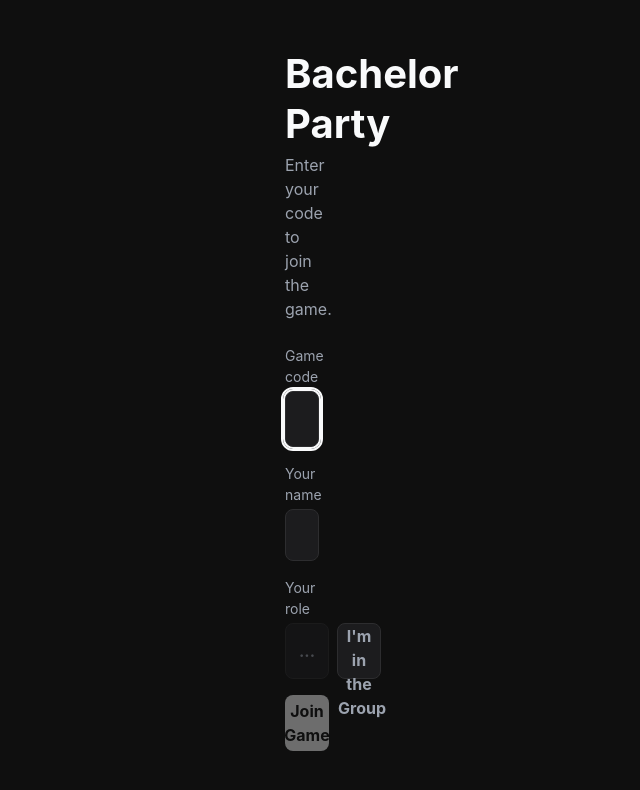
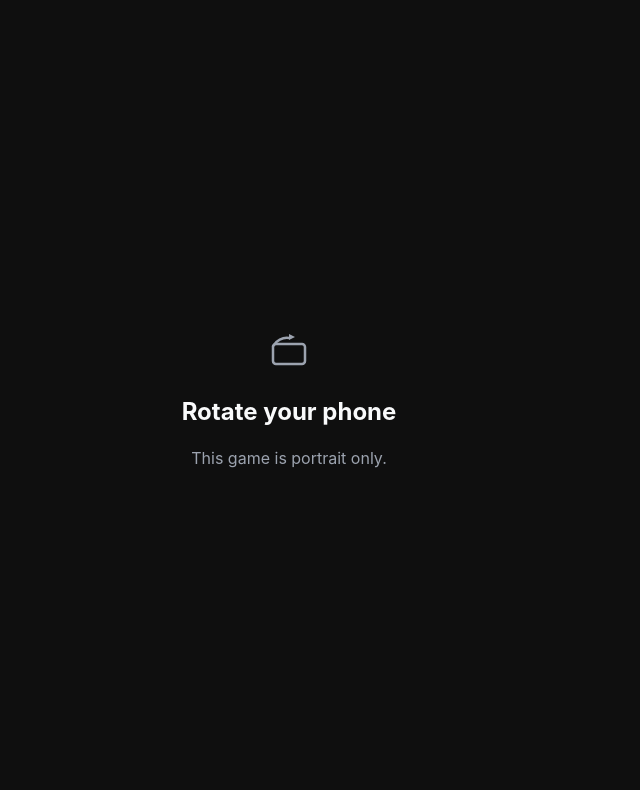
Before and after one commit to EspetecDev/octapp, a SvelteKit app: page / in a window 1280 px wide. Shown: the top 790 px of the page, without its empty margins (351-991 px from the left). Built offline with nearby package versions, Linux system fonts and the light colour scheme; no server answers.

Commit message:
fix(01-04): re-mount LandscapeOverlay to satisfy MOBX-04

```diff
--- a/src/routes/+layout.svelte
+++ b/src/routes/+layout.svelte
@@ -2,6 +2,7 @@
   import "../app.css";
   import { onMount, onDestroy } from "svelte";
   import ReconnectingOverlay from "$lib/ReconnectingOverlay.svelte";
+  import LandscapeOverlay from "$lib/LandscapeOverlay.svelte";
   import { createSocket, destroySocket } from "$lib/socket.ts";
 
   onMount(() => {
@@ -15,6 +16,7 @@
 
 <!-- Overlays sit above all page content at all times -->
 <ReconnectingOverlay />
+<LandscapeOverlay />
 
 <!-- Page content -->
 <slot />
```
